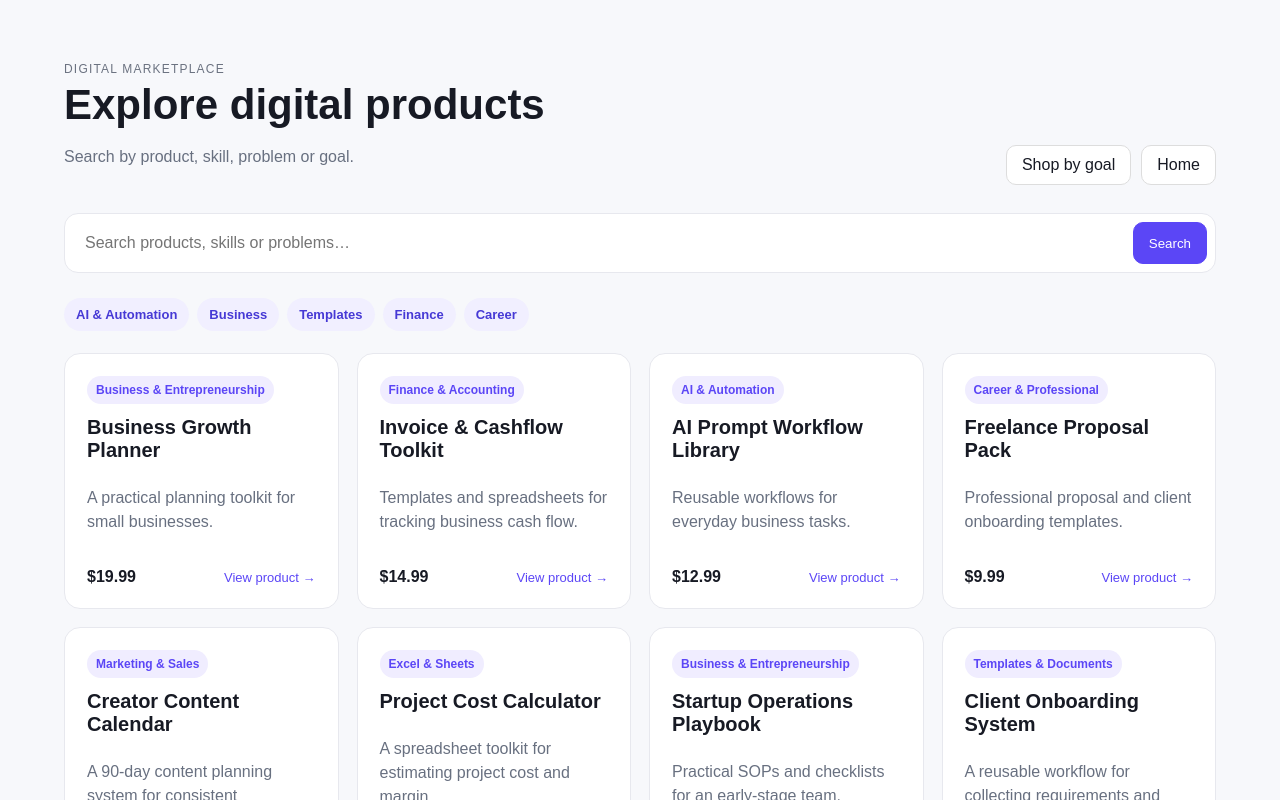
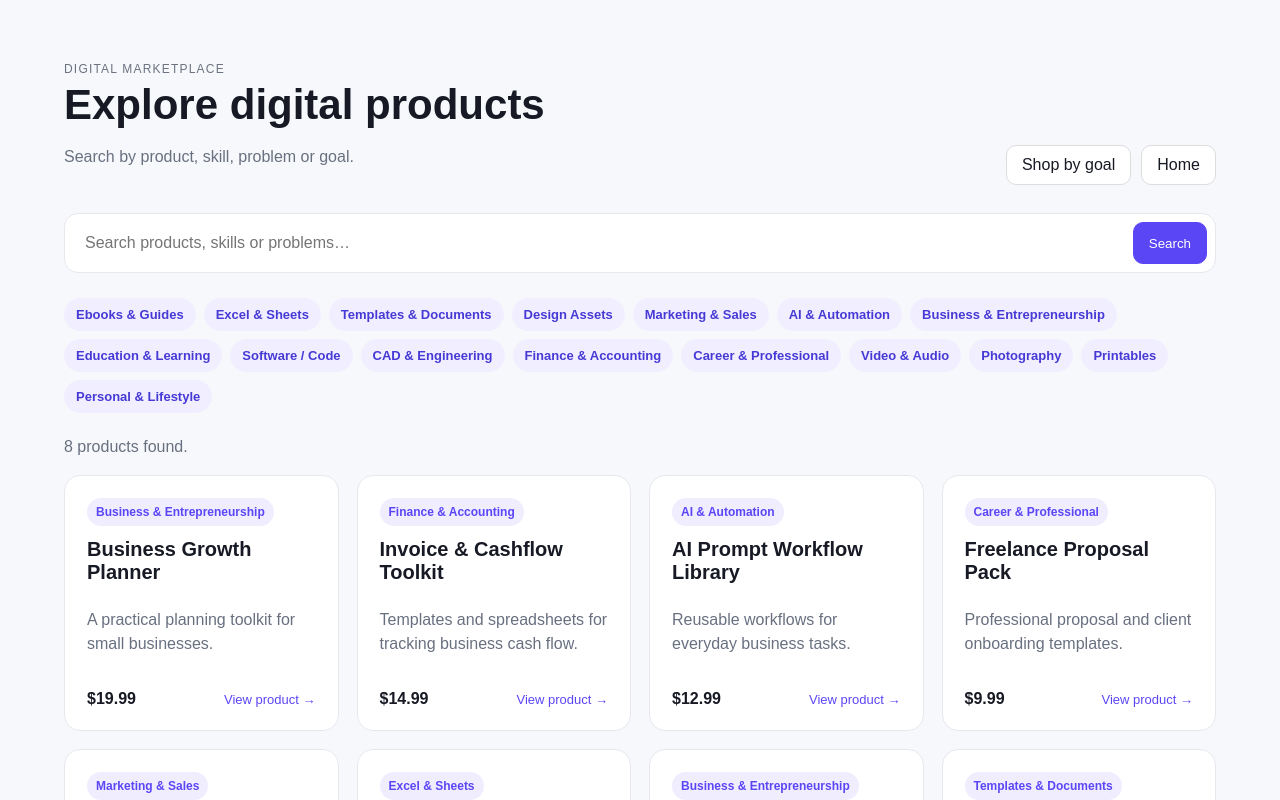
Before and after one commit to agnengineeringselectricals-crypto/diginanba, a Next.js app: page /explore in a window 1280 px wide. Shown: the top 800 px of the page. Built offline with nearby package versions, Linux system fonts and the light colour scheme; no server answers; the database is empty.

Commit message:
Stage 4: improve catalog category browsing and search feedback

```diff
--- a/app/explore/page.tsx
+++ b/app/explore/page.tsx
@@ -31,12 +31,32 @@ export default async function Explore({
         <button className="btn primary" type="submit">Search</button>
       </form>
 
-      <div className="quick-links">
-        <Link href="/explore?q=AI">AI &amp; Automation</Link>
-        <Link href="/explore?q=business">Business</Link>
-        <Link href="/explore?q=template">Templates</Link>
-        <Link href="/explore?q=finance">Finance</Link>
-        <Link href="/explore?q=career">Career</Link>
+      <div className="quick-links" aria-label="Browse categories">
+        {[
+          ['Ebooks & Guides', 'Ebooks & Guides'],
+          ['Excel & Sheets', 'Excel & Sheets'],
+          ['Templates & Documents', 'Templates & Documents'],
+          ['Design Assets', 'Design Assets'],
+          ['Marketing & Sales', 'Marketing & Sales'],
+          ['AI & Automation', 'AI & Automation'],
+          ['Business & Entrepreneurship', 'Business & Entrepreneurship'],
+          ['Education & Learning', 'Education & Learning'],
+          ['Software / Code', 'Software / Code'],
+          ['CAD & Engineering', 'CAD & Engineering'],
+          ['Finance & Accounting', 'Finance & Accounting'],
+          ['Career & Professional', 'Career & Professional'],
+          ['Video & Audio', 'Video & Audio'],
+          ['Photography', 'Photography'],
+          ['Printables', 'Printables'],
+          ['Personal & Lifestyle', 'Personal & Lifestyle'],
+        ].map(([label, query]) => (
+          <Link key={label} href={'/explore?q=' + encodeURIComponent(query) + '&market=' + market}>{label}</Link>
+        ))}
+      </div>
+
+      <div className="catalog-result-summary" aria-live="polite">
+        <p className="muted">{products.length} {products.length === 1 ? 'product' : 'products'} found{p.q ? ` for “${p.q}”` : ''}.</p>
+        {p.q ? <Link className="btn" href={'/explore?market=' + market}>Clear search</Link> : null}
       </div>
 
       <div className="catalog-grid">
```
